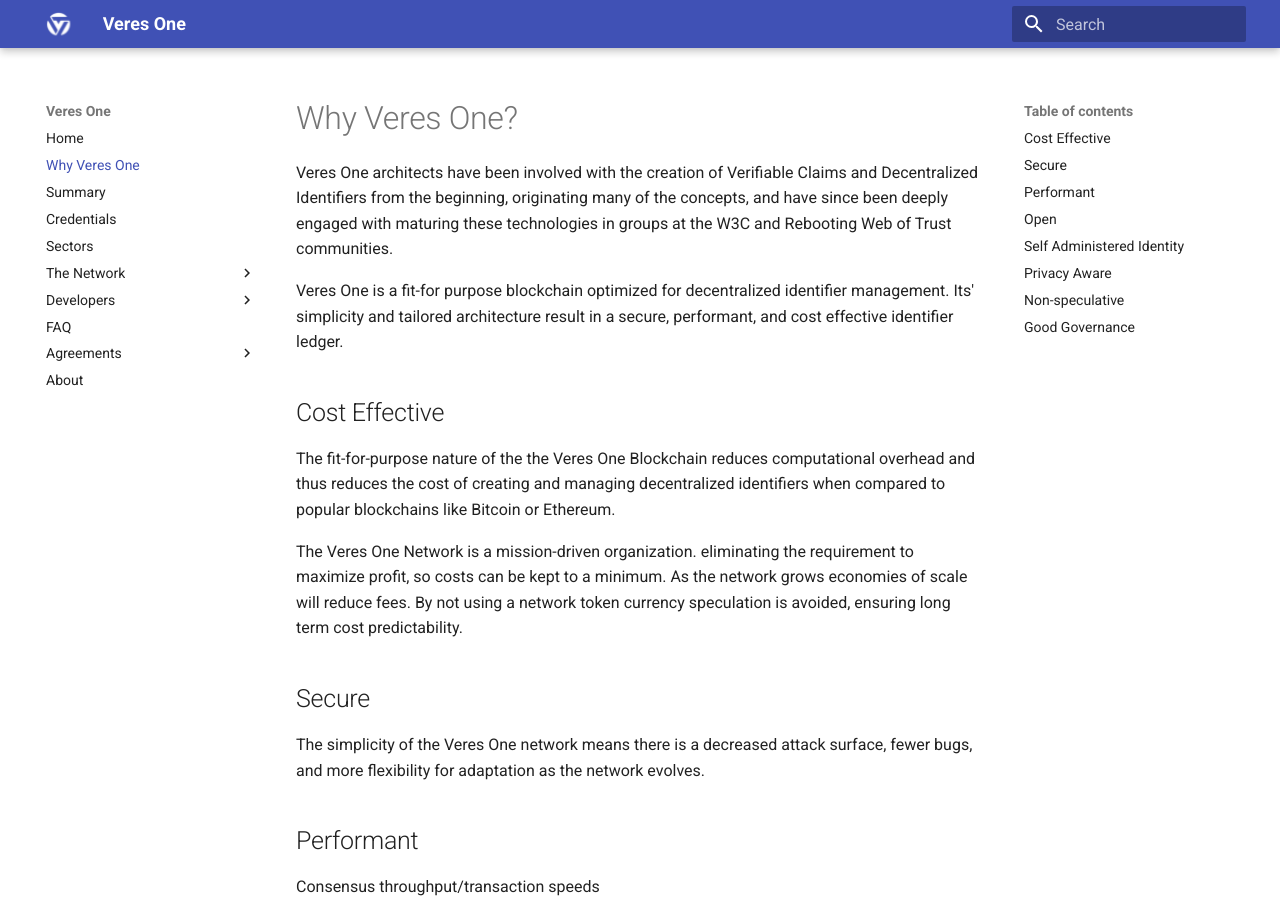
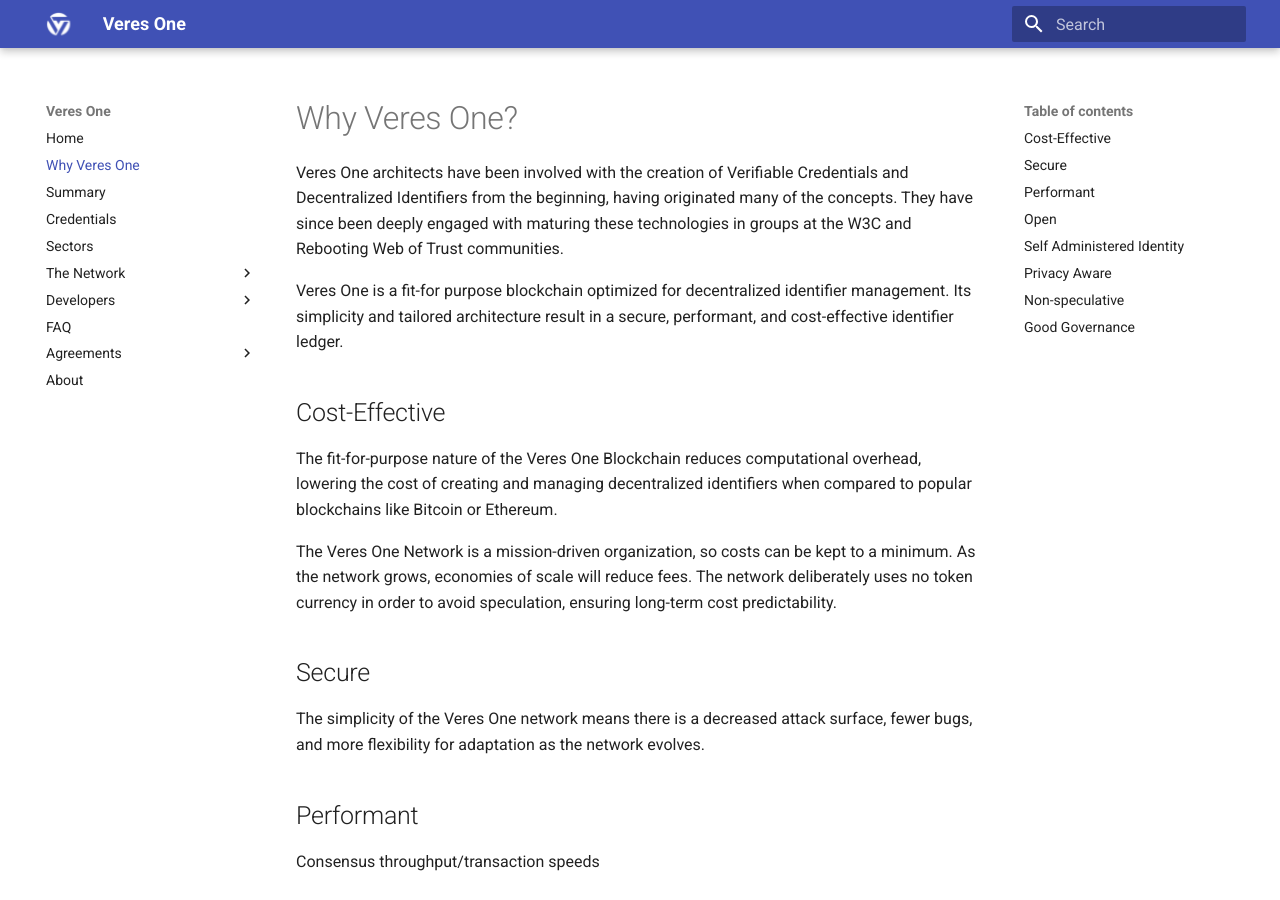
Before and after one commit to veres-one/docs.veres.one, an MkDocs documentation site: the page built from docs/why.md, in a window 1280 px wide and 900 px high. Built offline with MkDocs 1.6.1 and Material for MkDocs 9.7.7, drawn with Linux system fonts in a browser that asks for light colours; old or Windows-style settings are respelled for this version of MkDocs.

Commit message:
Edit why veres one? & cost-effective text.

```diff
--- a/docs/why.md
+++ b/docs/why.md
@@ -1,24 +1,24 @@
 # Why Veres One?
 
-Veres One architects have been involved with the creation of Verifiable Claims
-and Decentralized Identifiers from the beginning, originating many of the
-concepts, and have since been deeply engaged with maturing these technologies
-in groups at the W3C and Rebooting Web of Trust communities.
+Veres One architects have been involved with the creation of Verifiable
+Credentials and Decentralized Identifiers from the beginning, having originated
+many of the concepts. They have since been deeply engaged with maturing
+these technologies in groups at the W3C and Rebooting Web of Trust communities.
 
 Veres One is a fit-for purpose blockchain optimized for decentralized identifier
-management. Its' simplicity and tailored architecture result in a secure,
-performant, and cost effective identifier ledger.
+management. Its simplicity and tailored architecture result in a secure,
+performant, and cost-effective identifier ledger.
 
-## Cost Effective
+## Cost-Effective
 
-The fit-for-purpose nature of the the Veres One Blockchain reduces computational
-overhead and thus reduces the cost of creating and managing decentralized
+The fit-for-purpose nature of the Veres One Blockchain reduces computational
+overhead, lowering the cost of creating and managing decentralized
 identifiers when compared to popular blockchains like Bitcoin or Ethereum.
 
-The Veres One Network is a mission-driven organization. eliminating the
-requirement to maximize profit, so costs can be kept to a minimum. As the
-network grows economies of scale will reduce fees. By not using a network token
-currency speculation is avoided, ensuring long term cost predictability.
+The Veres One Network is a mission-driven organization, so costs can
+be kept to a minimum. As the network grows, economies of scale will reduce
+fees. The network deliberately uses no token currency in order to avoid
+speculation, ensuring long-term cost predictability.
 
 ## Secure
 
```
